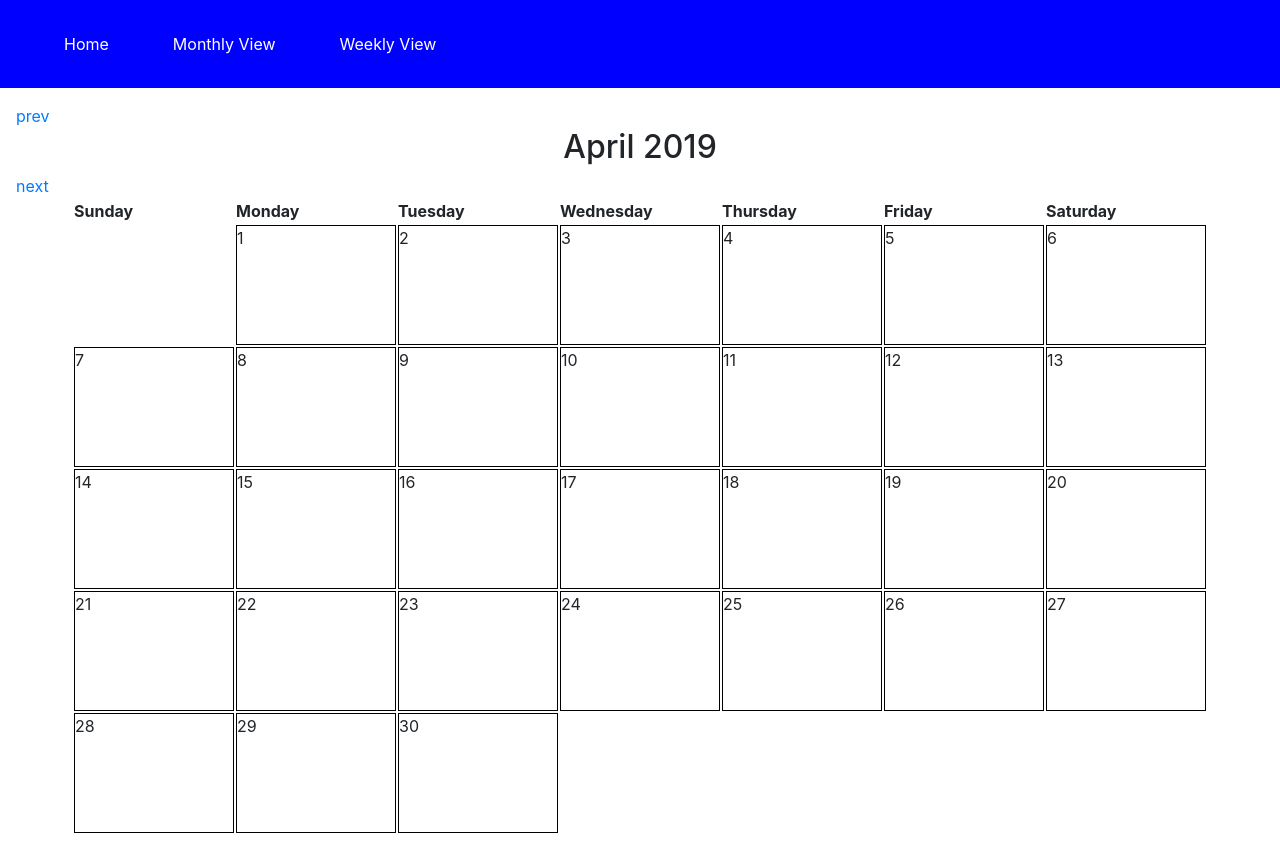
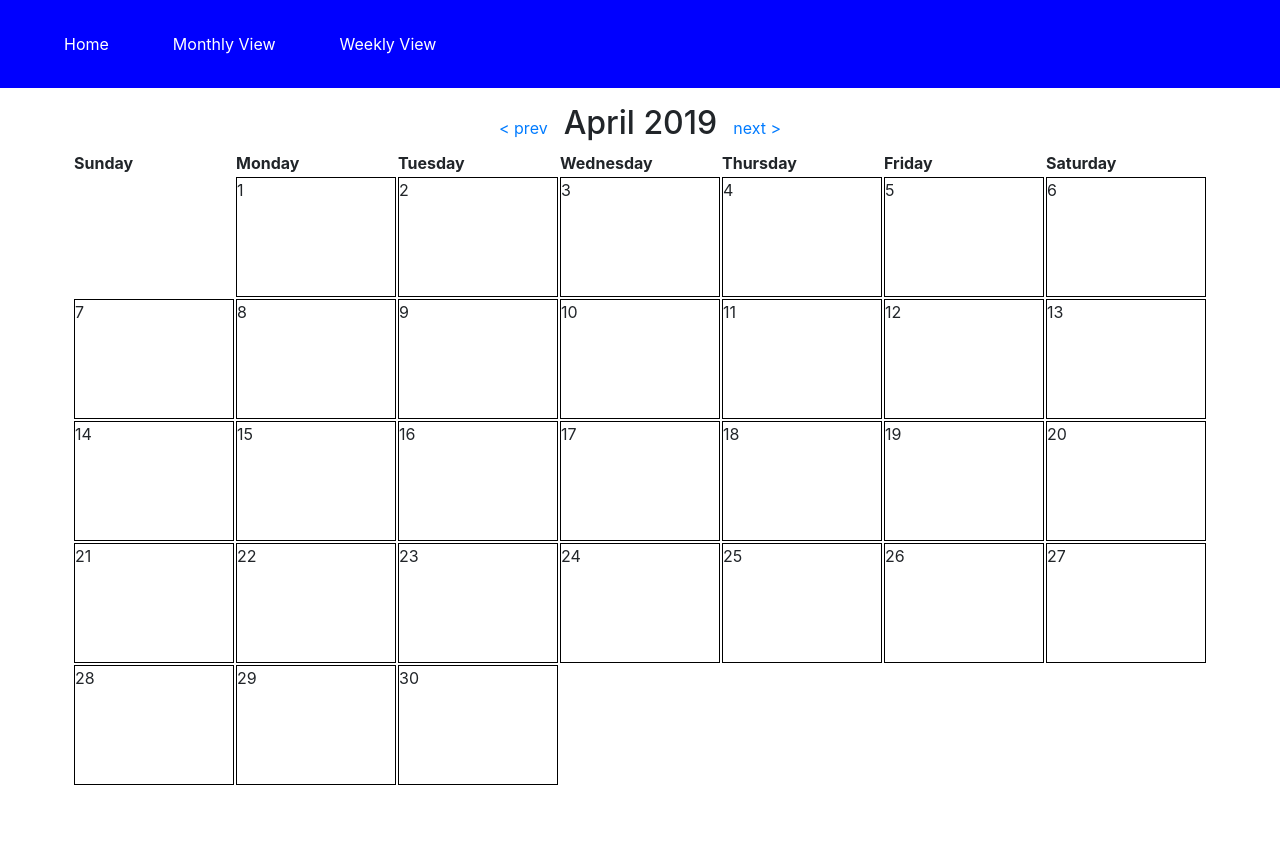
Before and after one commit to kylstraj/cs361_project, a React (Create React App) app in the folder cs361/: page /month/April/2019 in a window 1280 px wide. After the commit the page ends 802 px from the top, so only its background shows below. Built offline with nearby package versions, Linux system fonts and the light colour scheme.

Commit message:
added styling for month navigation

```diff
--- a/cs361/src/components/MonthTitle.js
+++ b/cs361/src/components/MonthTitle.js
@@ -7,9 +7,10 @@ const MonthTitle = ({
   month,
   year,
 }) => (
-  <span><Link to={"/month/" + getPrevMonth(month) + "/" + getPrevMonthYear(month,year)}> prev </Link>
+  <div className="d-flex justify-content-center align-items-baseline" >
+    <Link className="mx-3" to={"/month/" + getPrevMonth(month) + "/" + getPrevMonthYear(month,year)}> &lt; prev </Link>
   <h2> {month} {year} </h2>
-  <Link to={"/month/" + getNextMonth(month) + "/" + getNextMonthYear(month,year)}> next </Link></span>
+  <Link className="mx-3" to={"/month/" + getNextMonth(month) + "/" + getNextMonthYear(month,year)}>  next &gt; </Link></div>
 );
 
 MonthTitle.propTypes = {
```
